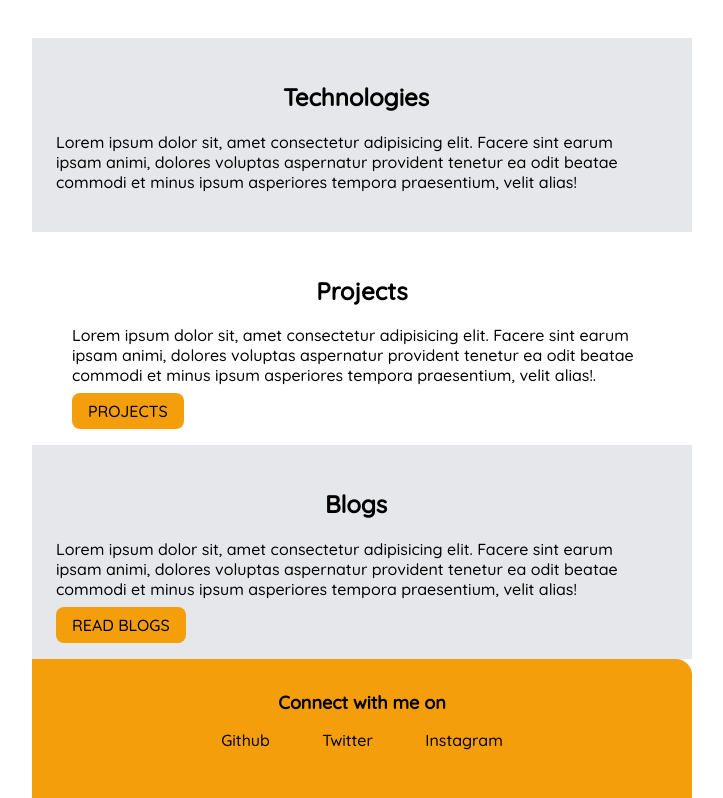
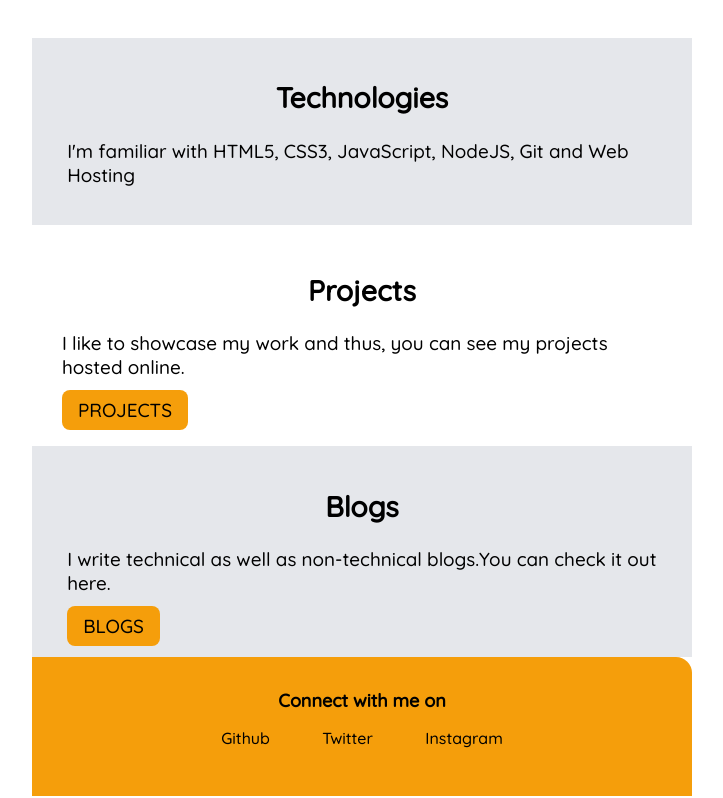
Before and after one commit to om0201/portfolio-omang, a plain HTML site: page index.html in a window 1280 px wide. Shown: the part 414-1212 px from the top of the page, without its empty margins (278-1001 px from the left). Drawn offline with Linux system fonts and the light colour scheme.

Commit message:
refactor: details

```diff
--- a/index.html
+++ b/index.html
@@ -23,44 +23,43 @@
         <a class="link" href="/">BLOGS</a class="link">
       </li>
 
-      <li class="list-item-inline">
-        <a class="link" href="/">BOOKS</a class="link">
-      </li>
-
     </ul>
 
   </nav>
 <!-- Header -->
 <header class="hero">
   <img class="hero-img" src="/images/header.svg">
-  <h1 class="hero-heading">Omang Morekar the <span style="color: var(--primary-color);">web developer.</span></h1>
+  <h1 class="hero-heading">A <span style="color: var(--primary-color);">web developer's</span> portfolio.</h1>
 </header>
 
 <!-- Section -->
+
 <section class="section ow">
-  <div class="conatiner container-center">
+  <div class="container container-center">
     <h1>Technologies</h1>
-  <p>Lorem ipsum dolor sit, amet consectetur adipisicing elit. Facere sint earum ipsam animi, dolores voluptas aspernatur provident tenetur ea odit beatae commodi et minus ipsum asperiores tempora praesentium, velit alias!
+  <p>I'm familiar with HTML5, CSS3, JavaScript, NodeJS, Git and Web Hosting
   </p>
   </div>
 </section>
 
 <section class="section w">
-    <div class="container container-center">
+  <div class="container-center">
     <h1>Projects</h1>
-    <p>Lorem ipsum dolor sit, amet consectetur adipisicing elit. Facere sint earum ipsam animi, dolores voluptas aspernatur provident tenetur ea odit beatae commodi et minus ipsum asperiores tempora praesentium, velit alias!.</p>
-    <a id="hover" class="link link-primary" href="projects.html">PROJECTS</a>
+  <p>I like to showcase my work and thus, you can see my projects hosted online.</p>
+  <a id="hover" class="link link-primary" href="/projects/projects.html">PROJECTS</a>
   </div>
 </section>
 
 <section class="section ow">
-    <div class="conatiner container-center">
+  <div class="container container-center">
     <h1>Blogs</h1>
-    <p>Lorem ipsum dolor sit, amet consectetur adipisicing elit. Facere sint earum ipsam animi, dolores voluptas aspernatur provident tenetur ea odit beatae commodi et minus ipsum asperiores tempora praesentium, velit alias!
+  <p>I write technical as well as non-technical blogs.You can check it out here.
   </p>
-    <a id="hover" class="link link-primary" href="/">READ BLOGS</a>
+  <a id="hover" class="link link-primary" href="/">BLOGS</a>
   </div>
 </section>
+
+
 
   <!-- Footer -->
   <footer class="footer">
--- a/style.css
+++ b/style.css
@@ -22,7 +22,7 @@ hr {
 
 .container-center{
   max-width: 600px;
-  /* margin: auto; */
+  margin: auto;
 }
 
 /* links */
@@ -86,6 +86,13 @@ hr {
   font-weight: bold;
 }
 
+.navigation a:hover {
+  background-color: black;
+  color: var(--primary-color);
+  border-radius: 0.5rem;
+}
+
+
 
 
 /* header */
@@ -111,7 +118,7 @@ hr {
 .section {
   padding: 1.5rem;
   display: block;
-
+  font-size: 0.5cm;
 }
 
 .section h1 {
@@ -120,7 +127,7 @@ hr {
 
 .ow {
   background-color:   var(--off-white);
-  padding: 1.5rem;
+  padding: 1.2rem;
 }
 
 /* footer */
```
Also changed, not shown: libs/components.html (+1 -1 lines), projects/projects.html (+0 -4 lines), blogs/blogs.html (added). Lines whose indentation alone changed are shown as unchanged.
